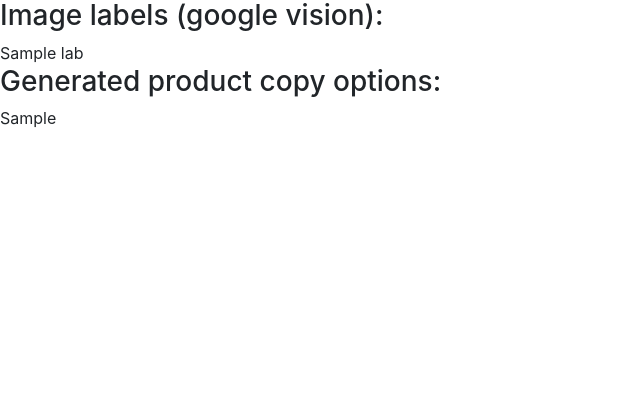
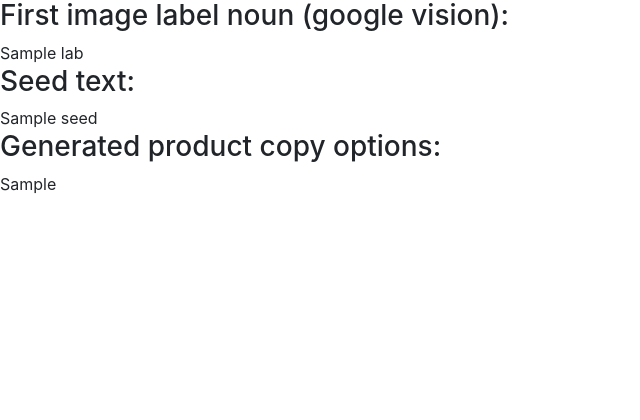
Before and after one commit to psmits/copyprism, a Flask app: template flask/app/templates/result.html in a window 1280 px wide. Shown: the part 337-757 px from the top of the page, without its empty margins (0-640 px from the left). Run offline with Flask 2, Linux system fonts and the light colour scheme; the template is opened without the code that fills it: most values are stand-ins (such as "Sample title", 1, 10 or a date in 2020); parts of the project's set-up code (start-up, migrations or seed data) failed here and were passed over; some libraries are stand-ins or nearby versions.

Commit message:
tried the simplest sentence of a seed text. assumes singular

```diff
--- a/flask/app/templates/result.html
+++ b/flask/app/templates/result.html
@@ -38,8 +38,11 @@
     <br/>
     <img src="{{ url_for('static', filename=filepath) }}" alt="User Image" height='200' width='200'>
 
-    <h3>Image labels (google vision): </h3>
+    <h3>First image label noun (google vision): </h3>
     {{ lab }}
+    <br/>
+    <h3>Seed text: </h3>
+    {{ seed }}
     <br/>
     <h3>Generated product copy options: </h3>
     {% for gen_element in gen %}
--- a/flask/app/views.py
+++ b/flask/app/views.py
@@ -99,7 +99,7 @@ def upload_file():
                 # given best lines...
                 # seed_text = lines[randint(0, len(lines))]
                 # new_seed = replace_nouns(seed_text, lab)
-                new_seed = lab[0]
+                new_seed = 'This is a ' + lab[0] + '.'
 
                 # generate some text
                 text = sequence_gen(sess=sess,
@@ -121,6 +121,7 @@ def upload_file():
 
                 return render_template('result.html',
                                        filepath=filename,
-                                       lab=new_seed,
+                                       lab=lab[0],
+                                       seed=new_seed,
                                        gen=text)
         return render_template('upload.html')
```
